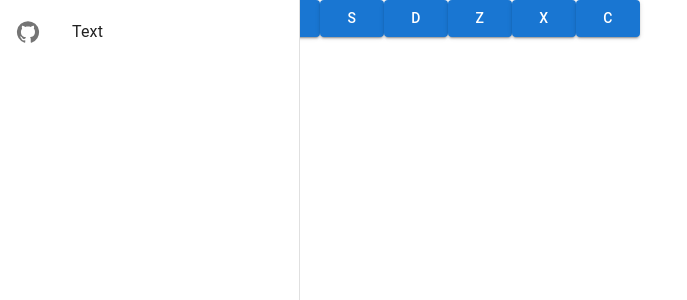
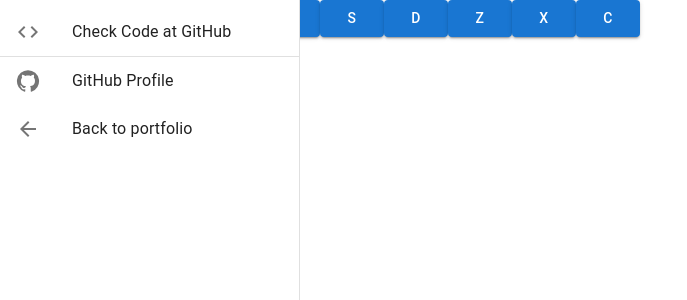
Before and after one commit to Dmnk28/drumapp, a React (Create React App) app in the folder drums/: page / in a window 1280 px wide. Shown: the top 300 px of the page, without its empty margins (0-687 px from the left). Built offline with nearby package versions, Linux system fonts and the light colour scheme.

Commit message:
Played with the Drawer and added two items manualy to create an easy playground. Will be changed to  mapping through the component-props later

```diff
--- a/drums/src/components/ProjectBar.js
+++ b/drums/src/components/ProjectBar.js
@@ -1,6 +1,8 @@
-import { Drawer, List, ListItem, ListItemIcon, ListItemText } from "@mui/material";
+import { Divider, Drawer, List, ListItem, ListItemIcon, ListItemText } from "@mui/material";
 import React from "react";
 import GitHubIcon from "@mui/icons-material/GitHub"
+import CodeIcon from "@mui/icons-material/Code"
+import ArrowBackIcon from "@mui/icons-material/ArrowBack"
 
 const ProjectBar = () => {
     return (
@@ -15,9 +17,18 @@ const ProjectBar = () => {
                 variant="permanent"
                 anchor="left">
                 <List>
-                    <ListItem button>
+                    <ListItem button key="repository">
+                        <ListItemIcon><CodeIcon /></ListItemIcon>
+                        <ListItemText primary="Check Code at GitHub"></ListItemText>
+                    </ListItem>
+                    <Divider />
+                    <ListItem button key="github">
                         <ListItemIcon><GitHubIcon /></ListItemIcon>
-                        <ListItemText primary="Text"></ListItemText>
+                        <ListItemText primary="GitHub Profile"></ListItemText>
+                    </ListItem>
+                    <ListItem button key="portfolio">
+                        <ListItemIcon><ArrowBackIcon /></ListItemIcon>
+                        <ListItemText primary="Back to portfolio"></ListItemText>
                     </ListItem>
                 </List>
         </Drawer>
```
